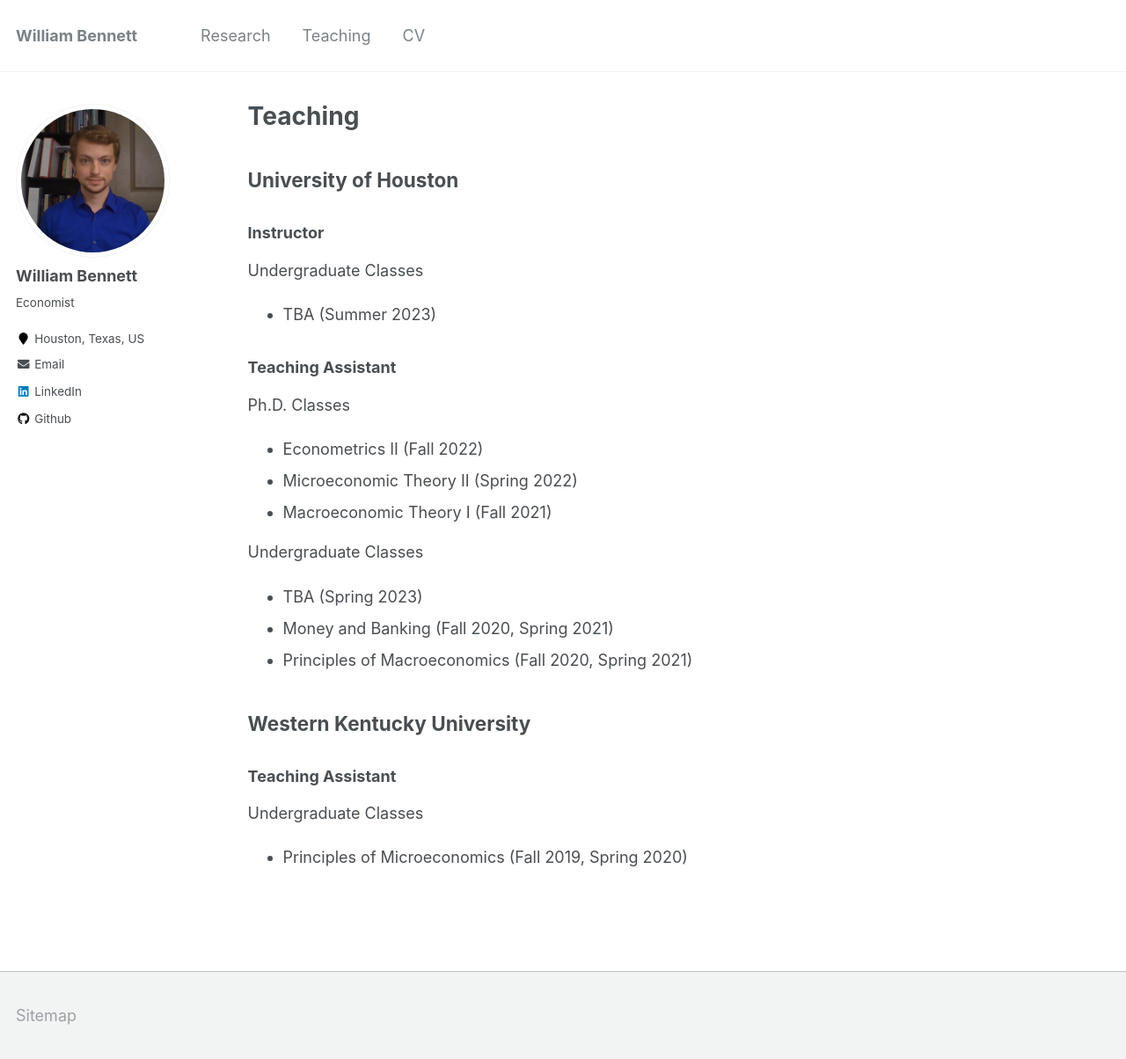
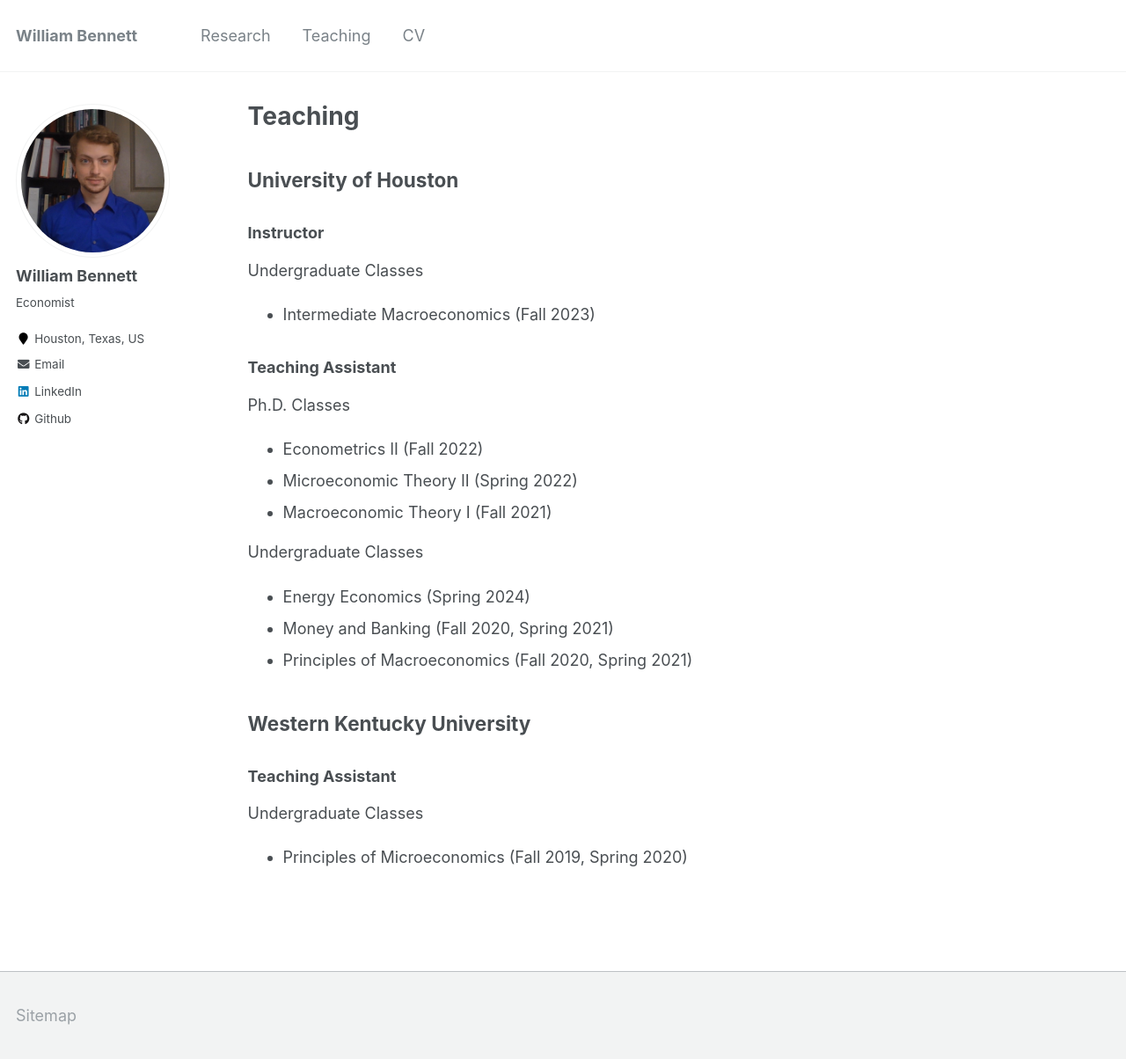
Before and after one commit to williambennettecon/williambennettecon.github.io, a Jekyll site: the page built from _pages/teaching.md, in a window 1280 px wide and 1204 px high. Shown: the whole window at 88% size. Built offline with Jekyll 4.4.1, drawn with Linux system fonts in a browser that asks for light colours.

Commit message:
Update teaching.md

```diff
--- a/_pages/teaching.md
+++ b/_pages/teaching.md
@@ -13,7 +13,7 @@ University of Houston
 ### Instructor
 
 Undergraduate Classes
-- TBA (Summer 2023)
+- Intermediate Macroeconomics (Fall 2023)
 
 ### Teaching Assistant
 
@@ -23,7 +23,7 @@ Ph.D. Classes
 - Macroeconomic Theory I (Fall 2021)
 
 Undergraduate Classes
-- TBA (Spring 2023)
+- Energy Economics (Spring 2024)
 - Money and Banking (Fall 2020, Spring 2021)
 - Principles of Macroeconomics (Fall 2020, Spring 2021)
 
```
